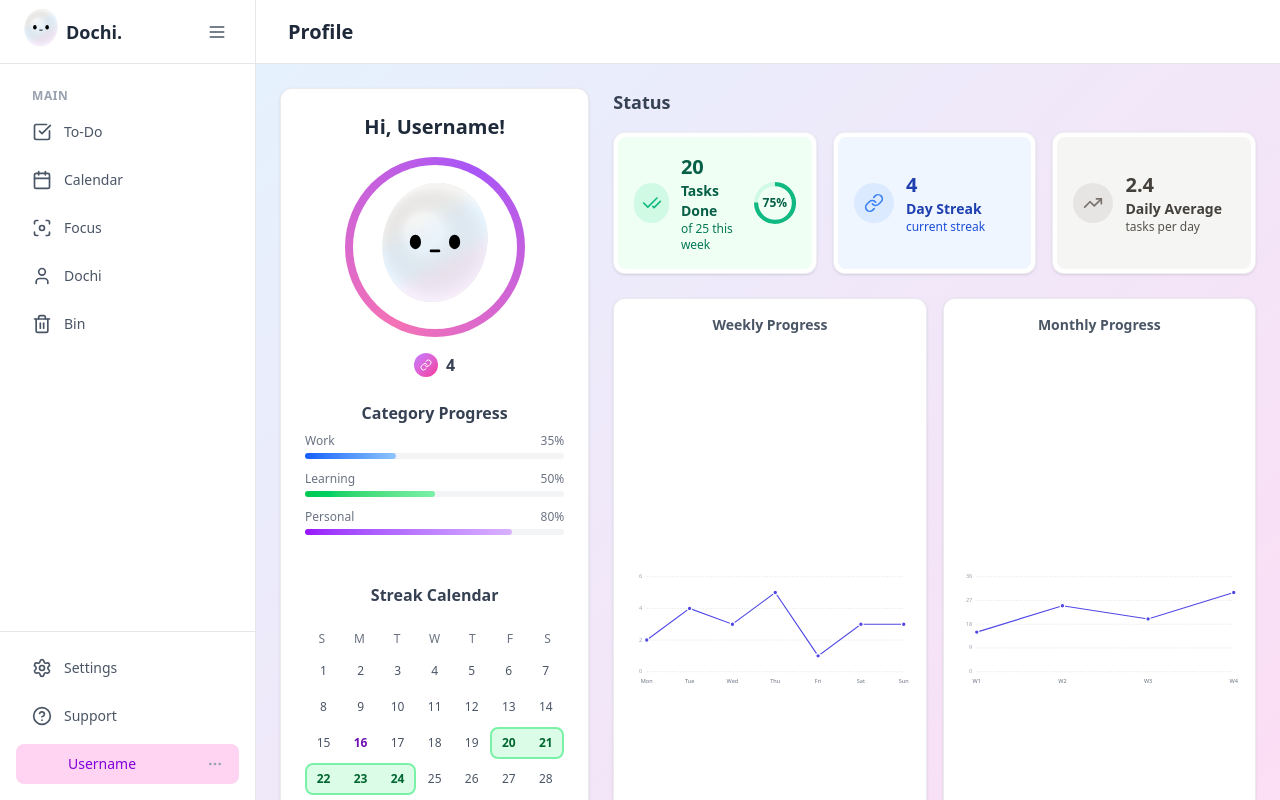
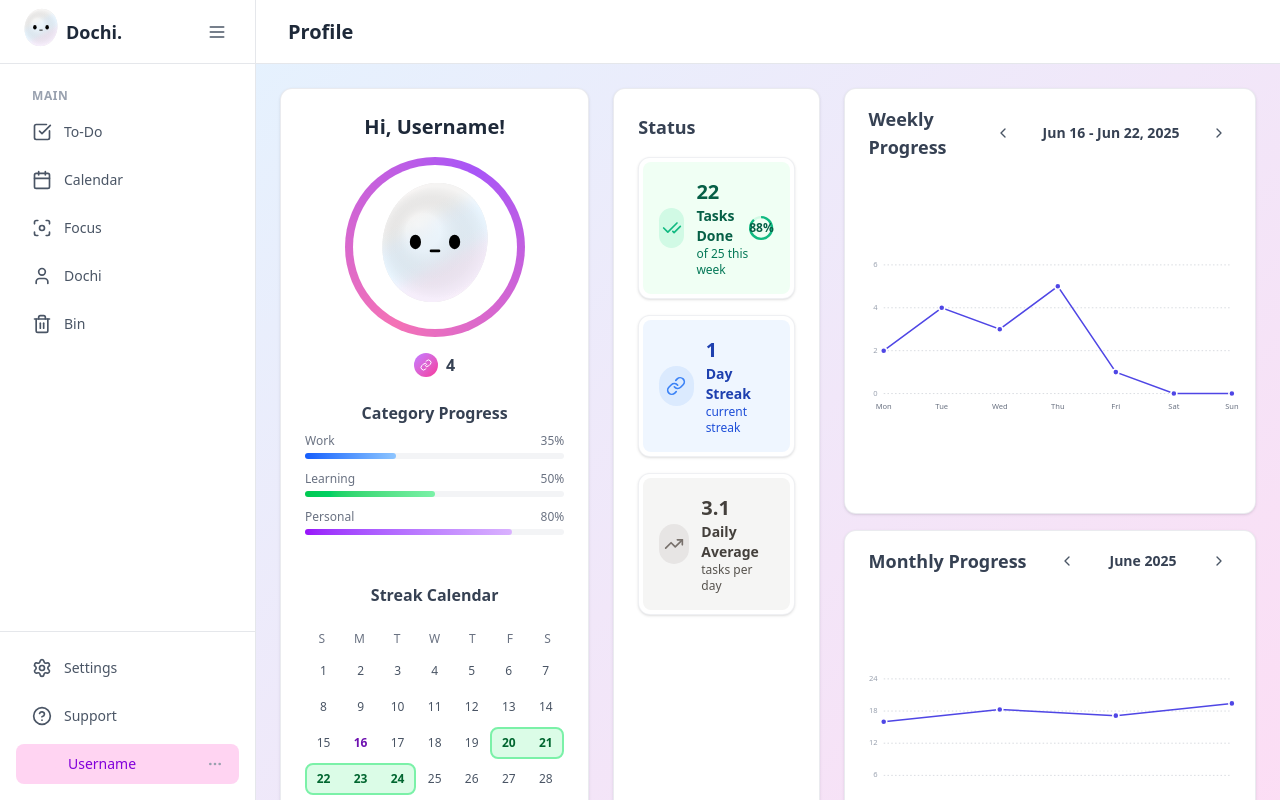
Before and after one commit to ve11yn/dochi-icp, a React (Vite) app in the folder dochi_frontend/: page /profile in a window 1280 px wide. Built offline with nearby package versions, Linux system fonts and the light colour scheme.

Commit message:
Update profile
-

```diff
--- a/dochi_frontend/src/typescripts/profile.tsx
+++ b/dochi_frontend/src/typescripts/profile.tsx
@@ -1,9 +1,27 @@
 import Header from "./header";
 import Dochi from "./dochi";
-import { Link, CheckCheck, TrendingUp } from 'lucide-react';
-import React, { useState } from "react";
+import { Link, CheckCheck, TrendingUp, ChevronLeft, ChevronRight } from 'lucide-react';
+import React, { useState, useMemo } from "react";
 
-const AnalyticsChart = ({ data, title }) => {
+// --- Helper Functions for Date Manipulations ---
+
+// Gets the start of the week (Monday) for a given date
+const getStartOfWeek = (date: Date) => {
+    const d = new Date(date);
+    const day = d.getDay();
+    const diff = d.getDate() - day + (day === 0 ? -6 : 1); // adjust when day is sunday
+    return new Date(d.setDate(diff));
+};
+
+// Gets the end of the week (Sunday) for a given date
+const getEndOfWeek = (date: Date) => {
+    const d = getStartOfWeek(date);
+    d.setDate(d.getDate() + 6);
+    return d;
+};
+
+
+const AnalyticsChart = ({ data }) => {
   const maxValue = Math.ceil(Math.max(...data.map(p => p.value), 0) * 1.2) || 5;
 
   const svgHeight = 220;
@@ -38,7 +56,6 @@ const AnalyticsChart = ({ data, title }) => {
 
   return (
     <div className="relative h-full flex flex-col">
-       <h4 className="text-sm font-semibold text-gray-600 text-center mb-2">{title}</h4>
       <svg viewBox={`0 0 ${svgWidth} ${svgHeight}`} className="w-full h-full">
         {yAxisTicks.map((tick, i) => {
           const y = chartHeight - (tick / Math.max(...yAxisTicks, 1)) * chartHeight + paddingTop;
@@ -72,17 +89,17 @@ const AnalyticsChart = ({ data, title }) => {
 
 const StatusCard = ({ icon: Icon, value, title, subtitle, percentage, color: fixedColor }) => {
     const getColorsForPercentage = (p) => {
-        if (p <= 30) return { bg: '#FEF2F2', iconBg: '#FEE2E2', icon: '#EF4444', text: '#991B1B', subtext: '#B91C1C' }; // Red
-        if (p <= 70) return { bg: '#FFFBEB', iconBg: '#FEF3C7', icon: '#F59E0B', text: '#92400E', subtext: '#B45309' }; // Yellow
-        return { bg: '#F0FFF4', iconBg: '#D1FAE5', icon: '#10B981', text: '#065F46', subtext: '#047857' }; // Green
+        if (p <= 30) return { bg: '#FEF2F2', iconBg: '#FEE2E2', icon: '#EF4444', text: '#991B1B', subtext: '#B91C1C', glow: 'hover:shadow-[0_0_15px_rgba(239,68,68,0.4)]' }; // Red
+        if (p <= 70) return { bg: '#FFFBEB', iconBg: '#FEF3C7', icon: '#F59E0B', text: '#92400E', subtext: '#B45309', glow: 'hover:shadow-[0_0_15px_rgba(245,158,11,0.4)]' }; // Yellow
+        return { bg: '#F0FFF4', iconBg: '#D1FAE5', icon: '#10B981', text: '#065F46', subtext: '#047857', glow: 'hover:shadow-[0_0_15px_rgba(16,185,129,0.4)]' }; // Green
     };
 
-    const color = percentage !== undefined ? getColorsForPercentage(percentage) : fixedColor;
+    const color = percentage !== undefined ? getColorsForPercentage(percentage) : { ...fixedColor, glow: `hover:shadow-[0_0_15px_${fixedColor.icon.replace(')', ',0.4)')}]` };
     const circumference = 2 * Math.PI * 18;
     const strokeDashoffset = percentage !== undefined ? circumference - (percentage / 100) * circumference : circumference;
 
     return (
-        <div className="bg-white p-1 rounded-xl border border-gray-200/60 shadow-sm transition-all duration-300 ease-in-out hover:shadow-md hover:-translate-y-0.5">
+        <div className={`bg-white p-1 rounded-xl border border-gray-200/60 shadow-sm transition-all duration-300 ease-in-out hover:-translate-y-1 hover:scale-105 ${color.glow}`}>
             <div className={`p-4 rounded-lg flex items-center justify-between h-full`} style={{ backgroundColor: color.bg }}>
                 <div className="flex items-center">
                     <div className={`w-10 h-10 rounded-full flex items-center justify-center mr-3`} style={{ backgroundColor: color.iconBg }}>
@@ -114,26 +131,71 @@ const StatusCard = ({ icon: Icon, value, title, subtitle, percentage, color: fix
 
 
 const Profile = () => {
-    const weeklyData = [
-      { day: 'Mon', value: 2 }, { day: 'Tue', value: 4 }, { day: 'Wed', value: 3 },
-      { day: 'Thu', value: 5 }, { day: 'Fri', value: 1 }, { day: 'Sat', value: 3 },
-      { day: 'Sun', value: 3 },
-    ];
+    // --- MOCK REAL-TIME DATA ---
+    const allTimeTaskData = useMemo(() => [
+        { date: '2025-05-27', value: 2 }, { date: '2025-05-28', value: 4 }, { date: '2025-05-29', value: 1 },
+        { date: '2025-06-02', value: 3 }, { date: '2025-06-03', value: 5 }, { date: '2025-06-04', value: 2 },
+        { date: '2025-06-05', value: 4 },
+        { date: '2025-06-10', value: 6 }, { date: '2025-06-11', value: 3 }, { date: '2025-06-12', value: 7 },
+        { date: '2025-06-16', value: 2 }, { date: '2025-06-17', value: 4 }, { date: '2025-06-18', value: 3 },
+        { date: '2025-06-19', value: 5 }, { date: '2025-06-20', value: 1 },
+        { date: '2025-06-23', value: 3 }, { date: '2025-06-24', value: 3 }, { date: '2025-06-25', value: 4 },
+        { date: '2025-06-26', value: 5 }, { date: '2025-06-27', value: 2 },
+    ], []);
 
-    const monthlyData = [
-      { day: 'W1', value: 15 }, { day: 'W2', value: 25 },
-      { day: 'W3', value: 20 }, { day: 'W4', value: 30 },
-    ];
+    // --- STATE FOR DATE NAVIGATION ---
+    const [currentWeek, setCurrentWeek] = useState(getStartOfWeek(new Date()));
+    const [currentMonth, setCurrentMonth] = useState(new Date());
+
+    // --- DATA PROCESSING FOR CHARTS (DERIVED STATE) ---
+    const weeklyData = useMemo(() => {
+        const weekData = [];
+        const start = getStartOfWeek(currentWeek);
+        for (let i = 0; i < 7; i++) {
+            const day = new Date(start);
+            day.setDate(day.getDate() + i);
+            const dateString = day.toISOString().split('T')[0];
+            const task = allTimeTaskData.find(t => t.date === dateString);
+            weekData.push({
+                day: day.toLocaleDateString('en-US', { 'weekday': 'short' }),
+                value: task ? task.value : 0,
+            });
+        }
+        return weekData;
+    }, [currentWeek, allTimeTaskData]);
+
+    const monthlyData = useMemo(() => {
+        const month = currentMonth.getMonth();
+        const year = currentMonth.getFullYear();
+        const weeksInMonth: { [key: number]: number } = {};
+
+        allTimeTaskData
+            .filter(task => {
+                const taskDate = new Date(task.date);
+                return taskDate.getMonth() === month && taskDate.getFullYear() === year;
+            })
+            .forEach(task => {
+                const taskDate = new Date(task.date);
+                const weekNumber = Math.ceil((taskDate.getDate() + getStartOfWeek(new Date(year, month, 1)).getDay() -1) / 7);
+                weeksInMonth[weekNumber] = (weeksInMonth[weekNumber] || 0) + task.value;
+            });
+
+        return Array.from({length: 4}, (_, i) => ({
+            day: `W${i + 1}`,
+            value: weeksInMonth[i + 1] || 0
+        }));
+    }, [currentMonth, allTimeTaskData]);
+
 
     const todayDate = new Date();
     const today = todayDate.getDate();
-    const currentMonth = todayDate.getMonth();
-    const currentYear = todayDate.getFullYear();
+    const currentCalendarMonth = todayDate.getMonth();
+    const currentCalendarYear = todayDate.getFullYear();
 
     const streakDays = [20, 21, 22, 23, 24];
 
-    const firstDayOfMonth = new Date(currentYear, currentMonth, 1).getDay();
-    const daysInMonth = new Date(currentYear, currentMonth + 1, 0).getDate();
+    const firstDayOfMonth = new Date(currentCalendarYear, currentCalendarMonth, 1).getDay();
+    const daysInMonth = new Date(currentCalendarYear, currentCalendarMonth + 1, 0).getDate();
 
     const calendarDays = Array(firstDayOfMonth).fill(null).concat(Array.from({ length: daysInMonth }, (_, i) => i + 1));
     const calendarWeeks = [];
@@ -141,10 +203,34 @@ const Profile = () => {
         calendarWeeks.push(calendarDays.slice(i, i + 7));
     }
 
+    // --- DYNAMIC STATUS CARD DATA ---
+    const calculateStreak = (tasks, today) => {
+        const taskDates = new Set(tasks.map(t => t.date));
+        let streak = 0;
+        let currentDate = new Date(today);
+        while (true) {
+            const dateString = currentDate.toISOString().split('T')[0];
+            if (taskDates.has(dateString)) {
+                streak++;
+                currentDate.setDate(currentDate.getDate() - 1);
+            } else {
+                break;
+            }
+        }
+        return streak;
+    }
+    const dayStreak = calculateStreak(allTimeTaskData, todayDate);
+
+    // User-defined values for "Tasks Done" and "Daily Average"
+    const tasksDoneThisWeek = 22;
+    const weeklyGoal = 25;
+    const tasksDonePercentage = Math.round((tasksDoneThisWeek / weeklyGoal) * 100);
+    const dailyAverage = (tasksDoneThisWeek / 7).toFixed(1);
+
     const statusData = [
-        { icon: CheckCheck, value: "20", title: "Tasks Done", subtitle: "of 25 this week", percentage: 75 },
-        { icon: Link, value: "4", title: "Day Streak", subtitle: "current streak", color: { bg: '#EFF6FF', iconBg: '#DBEAFE', icon: '#3B82F6', text: '#1E40AF', subtext: '#1D4ED8' } },
-        { icon: TrendingUp, value: "2.4", title: "Daily Average", subtitle: "tasks per day", color: { bg: '#F5F5F4', iconBg: '#E7E5E4', icon: '#78716C', text: '#44403C', subtext: '#57534E' } }
+        { icon: CheckCheck, value: tasksDoneThisWeek.toString(), title: "Tasks Done", subtitle: `of ${weeklyGoal} this week`, percentage: tasksDonePercentage },
+        { icon: Link, value: dayStreak.toString(), title: "Day Streak", subtitle: "current streak", color: { bg: '#EFF6FF', iconBg: '#DBEAFE', icon: '#3B82F6', text: '#1E40AF', subtext: '#1D4ED8' } },
+        { icon: TrendingUp, value: dailyAverage, title: "Daily Average", subtitle: "tasks per day", color: { bg: '#F5F5F4', iconBg: '#E7E5E4', icon: '#78716C', text: '#44403C', subtext: '#57534E' } }
     ];
 
     const categoryProgressData = [
@@ -152,6 +238,34 @@ const Profile = () => {
         { label: 'Learning', value: 50, gradient: 'from-green-500 to-green-300' },
         { label: 'Personal', value: 80, gradient: 'from-purple-600 to-purple-300' },
     ];
+
+    const navigateWeek = (direction: 'prev' | 'next') => {
+        const newWeekStart = new Date(currentWeek);
+        newWeekStart.setDate(newWeekStart.getDate() + (direction === 'prev' ? -7 : 7));
+
+        // Sync month if it changes
+        if (newWeekStart.getMonth() !== currentMonth.getMonth()) {
+            setCurrentMonth(newWeekStart);
+        }
+
+        setCurrentWeek(newWeekStart);
+    };
+
+    const navigateMonth = (direction: 'prev' | 'next') => {
+        const newMonth = new Date(currentMonth);
+        newMonth.setMonth(newMonth.getMonth() + (direction === 'prev' ? -1 : 1), 1); // Set to day 1 to avoid month skipping issues
+
+        // Sync week if it's not in the new month
+        if (getStartOfWeek(currentWeek).getMonth() !== newMonth.getMonth()) {
+            setCurrentWeek(newMonth);
+        }
+
+        setCurrentMonth(newMonth);
+    };
+
+    const weeklyTitle = `${getStartOfWeek(currentWeek).toLocaleDateString('en-US', {month: 'short', day: 'numeric' })} - ${getEndOfWeek(currentWeek).toLocaleDateString('en-US', {month: 'short', day: 'numeric', year: 'numeric' })}`;
+    const monthlyTitle = currentMonth.toLocaleDateString('en-US', { month: 'long', year: 'numeric' });
+
 
     return (
         <div className="flex-1 min-h-full" style={{ background: 'linear-gradient(to bottom right, rgba(223, 240, 255, 0.8), rgba(255, 212, 242, 0.8))' }}>
@@ -163,7 +277,7 @@ const Profile = () => {
             `}</style>
             <Header currentPage='Profile'/>
             <main className="p-6">
-                <div className="grid grid-cols-1 lg:grid-cols-3 lg:items-stretch gap-6">
+                <div className="grid grid-cols-1 lg:grid-cols-3 lg:items-start gap-6">
                     <div className="lg:col-span-1">
                         <div className="bg-white p-6 rounded-xl border border-gray-200/80 shadow-sm flex flex-col h-full">
                             <h2 className="text-xl font-semibold text-gray-800 text-center">Hi, Username!</h2>
@@ -242,19 +356,37 @@ const Profile = () => {
                         </div>
                     </div>
 
-                    <div className="lg:col-span-2 flex flex-col gap-6">
-                        <div>
-                            <div className="flex items-center gap-2 mb-4"><h3 className="text-lg font-semibold text-gray-700">Status</h3></div>
-                           <div className="grid grid-cols-1 sm:grid-cols-3 gap-4">
-                               {statusData.map((data, index) => (<StatusCard key={index} {...data} />))}
-                           </div>
+                    <div className="lg:col-span-2 flex flex-col lg:flex-row gap-6">
+                        <div className="lg:w-1/3 flex flex-col gap-6">
+                            <div className="bg-white p-6 rounded-xl border border-gray-200/80 shadow-sm h-210">
+                                <div className="flex items-center gap-2 mb-4"><h3 className="text-lg font-semibold text-gray-700">Status</h3></div>
+                               <div className="grid grid-cols-1 gap-4">
+                                   {statusData.map((data, index) => (<StatusCard key={index} {...data} />))}
+                               </div>
+                            </div>
                         </div>
-                        <div className="grid md:grid-cols-2 gap-4 flex-grow">
+                        <div className="lg:w-2/3 grid md:grid-cols-1 gap-4 flex-grow">
                             <div className="bg-white p-4 rounded-xl border border-gray-200/80 shadow-sm flex flex-col">
-                                <AnalyticsChart data={weeklyData} title="Weekly Progress" />
+                                <div className="flex justify-between items-center px-2 mb-2">
+                                     <h3 className="text-lg font-semibold text-gray-700">Weekly Progress</h3>
+                                     <div className="flex items-center">
+                                        <button onClick={() => navigateWeek('prev')} className="p-1 rounded-full hover:bg-gray-100"><ChevronLeft className="w-4 h-4 text-gray-600"/></button>
+                                        <h3 className="text-sm font-semibold text-gray-700 w-48 text-center">{weeklyTitle}</h3>
+                                        <button onClick={() => navigateWeek('next')} className="p-1 rounded-full hover:bg-gray-100"><ChevronRight className="w-4 h-4 text-gray-600"/></button>
+                                     </div>
+                                </div>
+                                <AnalyticsChart data={weeklyData} />
                             </div>
                             <div className="bg-white p-4 rounded-xl border border-gray-200/80 shadow-sm flex flex-col">
-                                <AnalyticsChart data={monthlyData} title="Monthly Progress" />
+                                 <div className="flex justify-between items-center px-2 mb-2">
+                                     <h3 className="text-lg font-semibold text-gray-700">Monthly Progress</h3>
+                                     <div className="flex items-center">
+                                        <button onClick={() => navigateMonth('prev')} className="p-1 rounded-full hover:bg-gray-100"><ChevronLeft className="w-4 h-4 text-gray-600"/></button>
+                                        <h3 className="text-sm font-semibold text-gray-700 w-32 text-center">{monthlyTitle}</h3>
+                                        <button onClick={() => navigateMonth('next')} className="p-1 rounded-full hover:bg-gray-100"><ChevronRight className="w-4 h-4 text-gray-600"/></button>
+                                     </div>
+                                </div>
+                                <AnalyticsChart data={monthlyData} />
                             </div>
                         </div>
                     </div>
```
